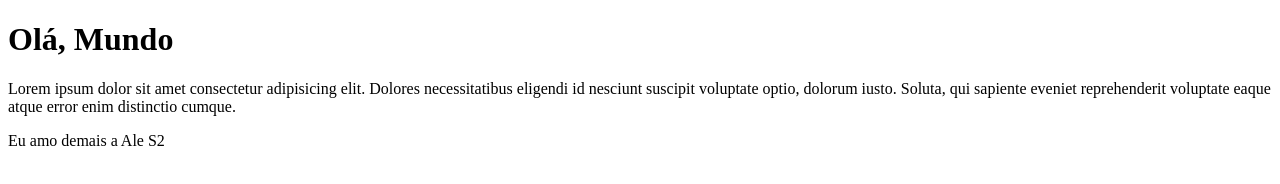
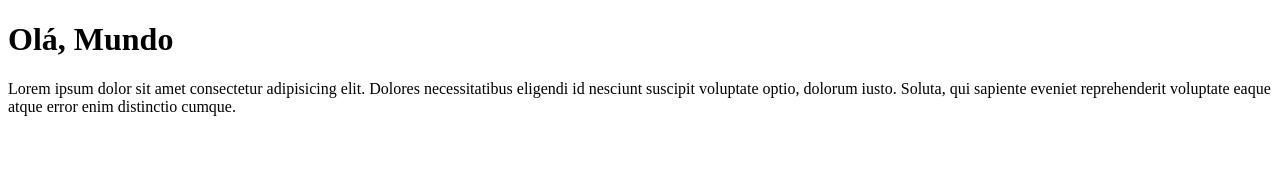
Before and after one commit to yWeTz/ProjetoGit, a plain HTML site: page index.html in a window 1280 px wide. Drawn offline with Linux system fonts and the light colour scheme.

Commit message:
retirando texto

```diff
--- a/index.html
+++ b/index.html
@@ -14,7 +14,6 @@
         iusto. Soluta, qui sapiente eveniet reprehenderit voluptate eaque atque
         error enim distinctio cumque.
       </p>
-      <p>Eu amo demais a Ale S2</p>
     </main>
   </body>
 </html>
```
